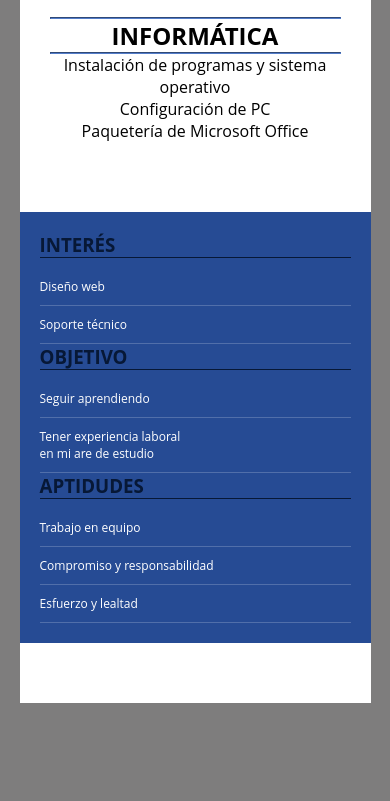
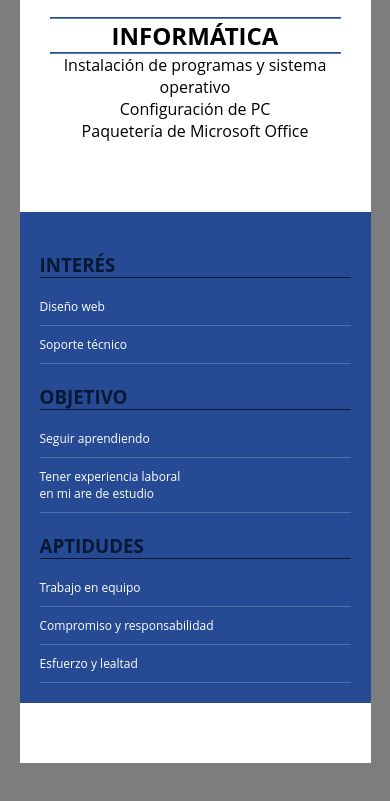
Before and after one commit to pacomata/RondallaCristianaMonteSinai, a plain HTML site: page CV/index.html in a window 390 px wide. Shown: the part 937-1738 px from the top of the page. Before the commit the page ends 1690 px from the top, so only its background shows below. Drawn offline with Linux system fonts and the light colour scheme.

Commit message:
Responsive web

```diff
--- a/CV/css/estilos.css
+++ b/CV/css/estilos.css
@@ -112,7 +112,7 @@ aside .intereses ul li a, .objetivo ul li a, .aptitudes ul li a{
     }
 
     aside .titulo{
-        margin-bottom: 10px;
+        margin-top: 20px;
     }
 
     aside .intereses ul li a, .objetivo ul li a, .aptitudes ul li a{
```
